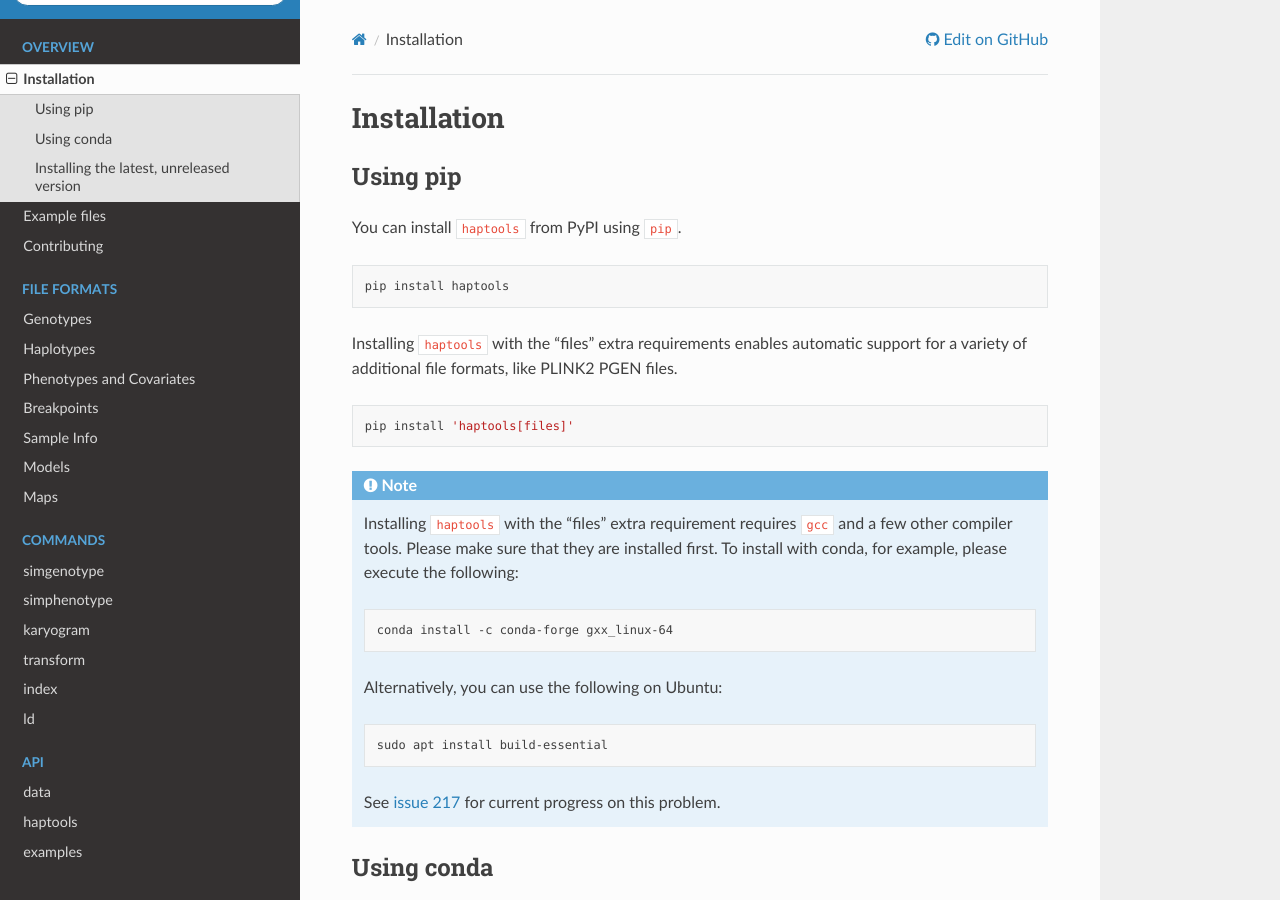
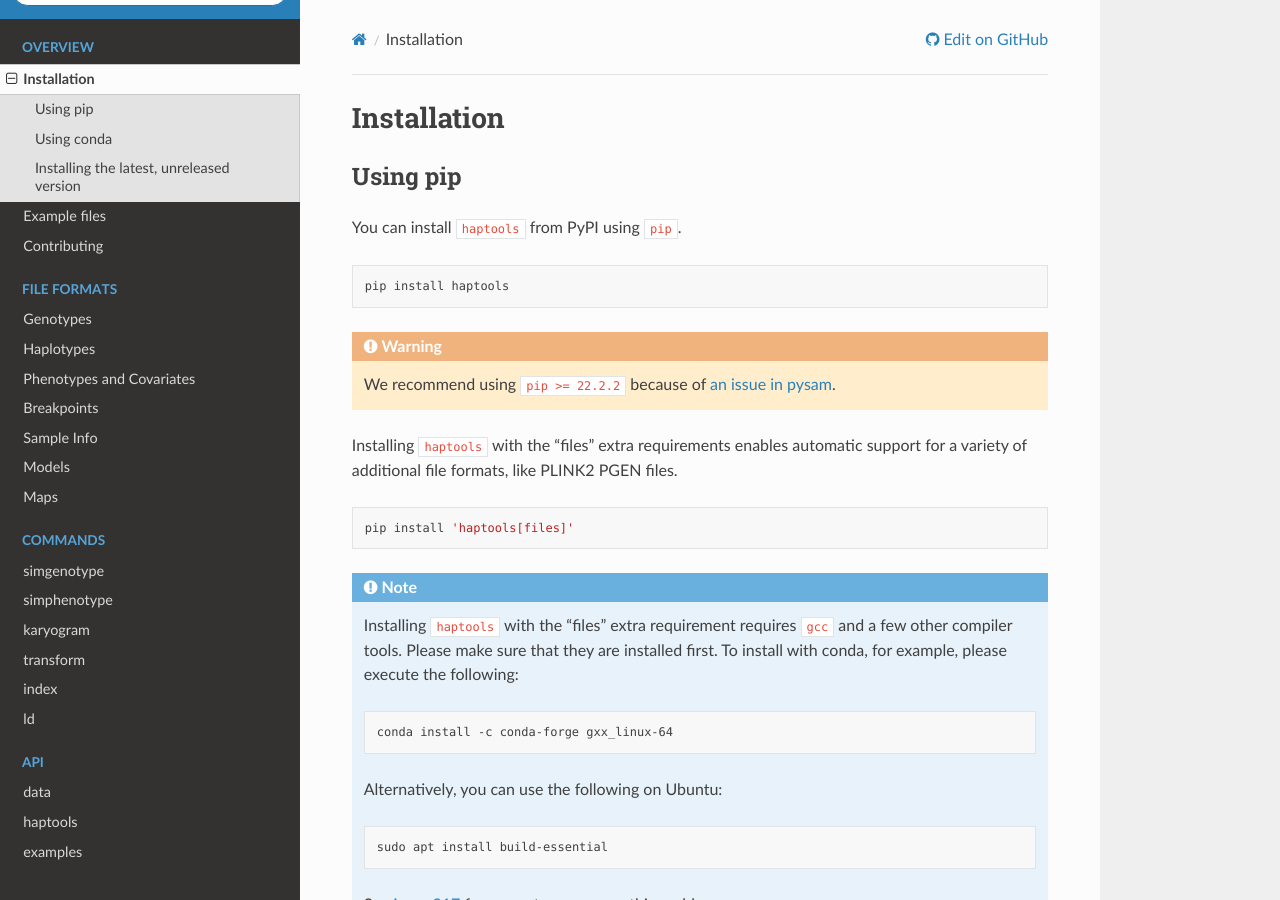
Before and after one commit to CAST-genomics/haptools, a Sphinx documentation site: the page built from docs/project_info/installation.rst, in a window 1280 px wide and 900 px high. Built offline with Sphinx 7.4.7 and the Read the Docs theme 2.0.0, drawn with Linux system fonts in a browser that asks for light colours.

Commit message:
warn about pysam pip issue

```diff
--- a/docs/project_info/installation.rst
+++ b/docs/project_info/installation.rst
@@ -12,6 +12,9 @@
 .. code-block:: bash
 
    pip install haptools
+
+.. warning::
+   We recommend using ``pip >= 22.2.2`` because of `an issue in pysam <https://github.com/pysam-developers/pysam/issues/1132>`_.
 
 Installing ``haptools`` with the "files" extra requirements enables automatic support for a variety of additional file formats, like PLINK2 PGEN files.
 
```
